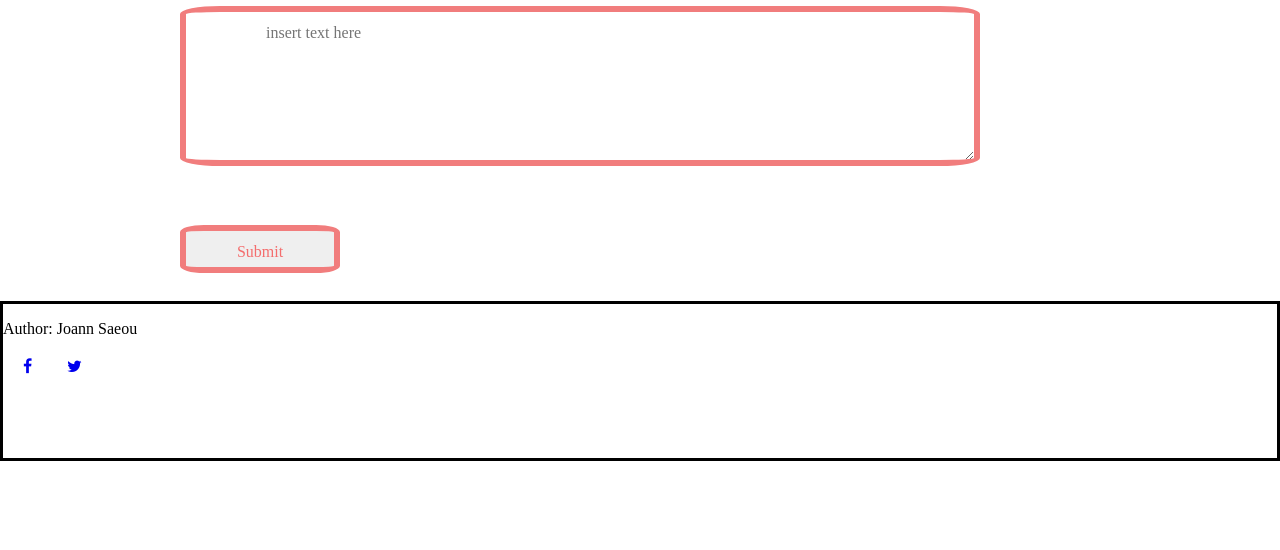
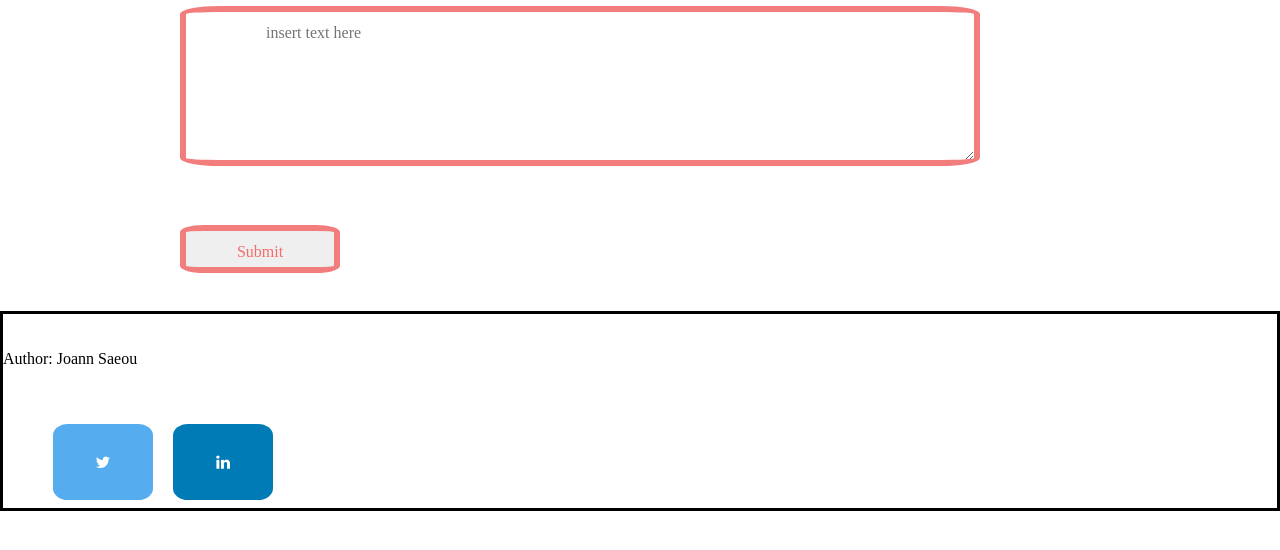
Before and after one commit to TingyCoder/Javascript-land, a plain HTML site: page html/index.html in a window 1280 px wide. Shown: the part 100-650 px from the top of the page. Drawn offline with Linux system fonts and the light colour scheme.

Commit message:
fix social meida icons

```diff
--- a/css/style.css
+++ b/css/style.css
@@ -14,19 +14,33 @@ footer,main {
 
 height: 100%;
 width: 100%;
-float: left;
+
 bottom: 0;
- position: relative;
+
 
 }
 
 
 footer {
-  height: 10rem;
+height: 200px;
   border: 3px solid black;
-/* align-items: flex-start; */
+  margin: 10px 0 10px 10px;
+float: right;
 }
 
+footer p {
+  padding: 20px 0 40px 0 ;
+
+}
+
+footer >
+ul li {
+  padding: 0 10px ;
+
+  list-style: none;
+  float: left;
+
+}
 textarea#wordBox {
   width: 50rem;
   height: 10rem;
@@ -75,12 +89,7 @@ button {
 
 }
 
-textarea[type=text] {
 
-
-  /* white-space: pre-wrap; */
-
-}
 
 button, textarea[type=text] {
 
@@ -91,15 +100,34 @@ button, textarea[type=text] {
 }
 
 
+/*
+
+social media icons
+*/
+
+.fa-linkedin {
+  background: #007bb5;
+  color: white;
+}
+
+.fa {
+  padding: 30px 0;
+  font-size: 50px;
+  width: 100px;
+  text-align: center;
+  text-decoration: none;
+  border-radius: 15%;
+}
 
 
+/* Twitter */
+.fa-twitter {
+  background: #55ACEE;
+  color: white;
+}
 
 
-.fa {
-  padding: 20px;
-  font-size: 30px;
-  width: 30px;
-  text-align: center;
-  text-decoration: none;
-  border-radius: 50%;
+/* Add a hover effect if you want */
+.fa:hover {
+  opacity: 0.7;
 }
--- a/html/index.html
+++ b/html/index.html
@@ -41,10 +41,15 @@
 
 
 
+
 			<footer>
 				<p>Author: Joann Saeou <br>
-					<a href="#" class="fa fa-facebook"></a>
-					<a href="#" class="fa fa-twitter"></a></p>
+	<ul>
+
+		<li>		<a href="https://twitter.com/JSaeou" class="fa fa-twitter"></a></li>
+		<li>		<a href="https://www.linkedin.com/in/joann-saeou-6b82b0197/" class="fa fa-linkedin"></a>
+		</li>
+	</ul>
 			</footer>
 
 
```
